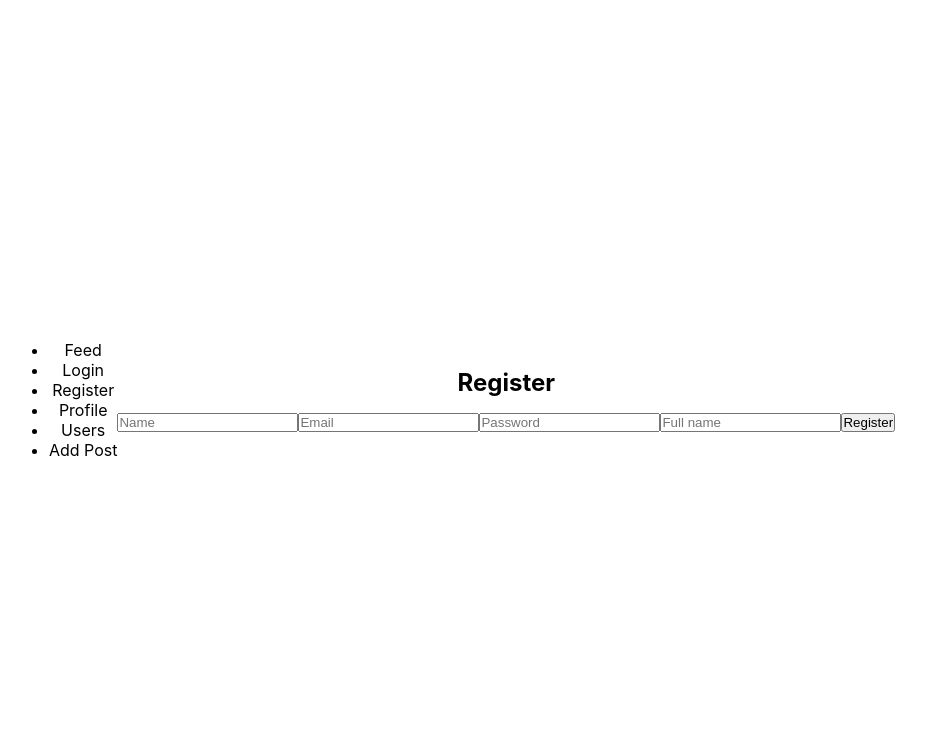
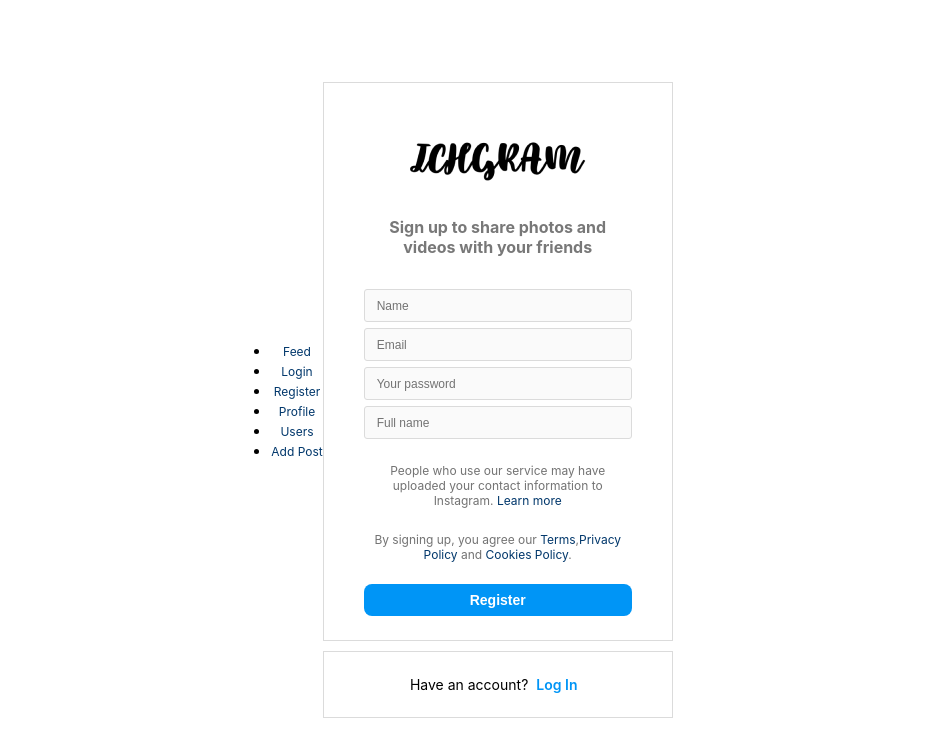
Before and after one commit to dmi-try/ICHgram, a React (Create React App) app in the folder frontend/: page /register in a window 1280 px wide. Shown: the top 756 px of the page, without its empty margins (168-1094 px from the left). Built offline with nearby package versions, Linux system fonts and the light colour scheme.

Commit message:
Sign up alterations; adding some more components

```diff
--- a/frontend/src/pages/signupPage/SignupPage.jsx
+++ b/frontend/src/pages/signupPage/SignupPage.jsx
@@ -1,6 +1,10 @@
 import styles from "./SignupPage.module.css";
 import React, { useState } from "react";
+import { Link } from "react-router-dom";
 import axios from "axios";
+import Input from "../../components/input/Input.jsx";
+import Button from "../../components/button/Button.jsx";
+import logo from "../../assets/images/ICHGRA 2.png";
 
 function SignupPage() {
   const [formData, setFormData] = useState({
@@ -9,6 +13,13 @@ function SignupPage() {
     password: "",
   });
   const [message, setMessage] = useState("");
+
+  const inputs = [
+    { name: "name", type: "text", placeholder: "Name" },
+    { name: "email", type: "text", placeholder: "Email" },
+    { name: "password", type: "password", placeholder: "Your password" },
+    { name: "fullname", type: "text", placeholder: "Full name" },
+  ];
 
   const handleChange = (e) => {
     setFormData({ ...formData, [e.target.name]: e.target.value });
@@ -30,44 +41,47 @@ function SignupPage() {
   };
 
   return (
-    <div>
-      <h2>Register</h2>
-      <form onSubmit={handleSubmit}>
-        <input
-          type="text"
-          name="name"
-          placeholder="Name"
-          value={formData.name}
-          onChange={handleChange}
-          required
-        />
-        <input
-          type="email"
-          name="email"
-          placeholder="Email"
-          value={formData.email}
-          onChange={handleChange}
-          required
-        />
-        <input
-          type="password"
-          name="password"
-          placeholder="Password"
-          value={formData.password}
-          onChange={handleChange}
-          required
-        />
-        <input
-          type="text"
-          name="fullname"
-          placeholder="Full name"
-          value={formData.fullname}
-          onChange={handleChange}
-        />
-        <button type="submit">Register</button>
-      </form>
-      {message && <p>{message}</p>}
-    </div>
+    <section className={styles.sign_up_container}>
+      <div className={styles.sign_up_form_container}>
+        <picture className={styles.logo}>
+          <img src={logo} alt="" />
+        </picture>
+
+        <h3 className={styles.sign_up_subheading}>
+          Sign up to share photos and videos with your friends
+        </h3>
+        <form className={styles.sign_up_form} onSubmit={handleSubmit}>
+          {inputs.map((elem) => (
+            <Input
+              key={elem.name}
+              name={elem.name}
+              type={elem.type}
+              placeholder={elem.placeholder}
+              onChange={handleChange}
+            />
+          ))}
+
+          <p className={styles.sign_up_policy}>
+            People who use our service may have uploaded your contact
+            information to Instagram. <a href="#">Learn more</a>
+          </p>
+
+          <p className={styles.sign_up_policy}>
+            By signing up, you agree our <a href="#">Terms</a>,
+            <a href="#">Privacy Policy</a> and <a href="#">Cookies Policy</a>.
+          </p>
+
+          <Button type="submit" text="Register" />
+        </form>
+        {message && <p>{message}</p>}
+      </div>
+      <p className={styles.sign_up_login_block}>
+        Have an account?
+        <Link to="/login" className={styles.sign_up_to_login}>
+          Log In
+        </Link>
+      </p>
+    </section>
   );
 }
 
--- a/frontend/src/pages/signupPage/SignupPage.module.css
+++ b/frontend/src/pages/signupPage/SignupPage.module.css
@@ -0,0 +1,59 @@
+a {
+  color: #00376b;
+  font-size: 12px;
+}
+
+.sign_up_container {
+  display: flex;
+  flex-direction: column;
+  gap: 10px;
+
+  max-width: 350px;
+
+  font-size: 12px;
+}
+
+.sign_up_form_container {
+  display: flex;
+  flex-direction: column;
+  align-items: center;
+
+  padding: 24px 40px;
+
+  border: 1px solid #dbdbdb;
+  width: 100%;
+}
+
+.sign_up_subheading {
+  margin-bottom: 32px;
+
+  font-size: 16px;
+  color: #787878;
+}
+
+.sign_up_form {
+  display: flex;
+  flex-direction: column;
+  gap: 6px;
+
+  width: 100%;
+}
+
+.sign_up_policy {
+  margin-top: 18px;
+
+  color: #737373;
+}
+
+.sign_up_login_block {
+  padding: 24px 40px;
+  border: 1px solid #dbdbdb;
+  font-size: 14px;
+}
+
+.sign_up_to_login {
+  padding: 0 8px;
+  font-size: 14px;
+  font-weight: 600;
+  color: #0095f6;
+}
```
